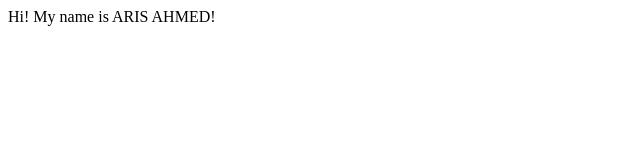
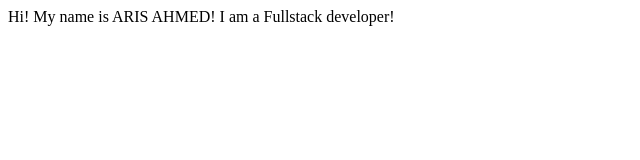
Before and after one commit to ARIS-03/student-site, a plain HTML site: page index.html in a window 1280 px wide. Shown: the whole page, without its empty margins (0-640 px from the left). Drawn offline with Linux system fonts and the light colour scheme.

Commit message:
update text

```diff
--- a/index.html
+++ b/index.html
@@ -10,5 +10,7 @@
 
     Hi! My name is ARIS AHMED!
 
+    I am a Fullstack developer!
+
 </body>
 </html>
```
